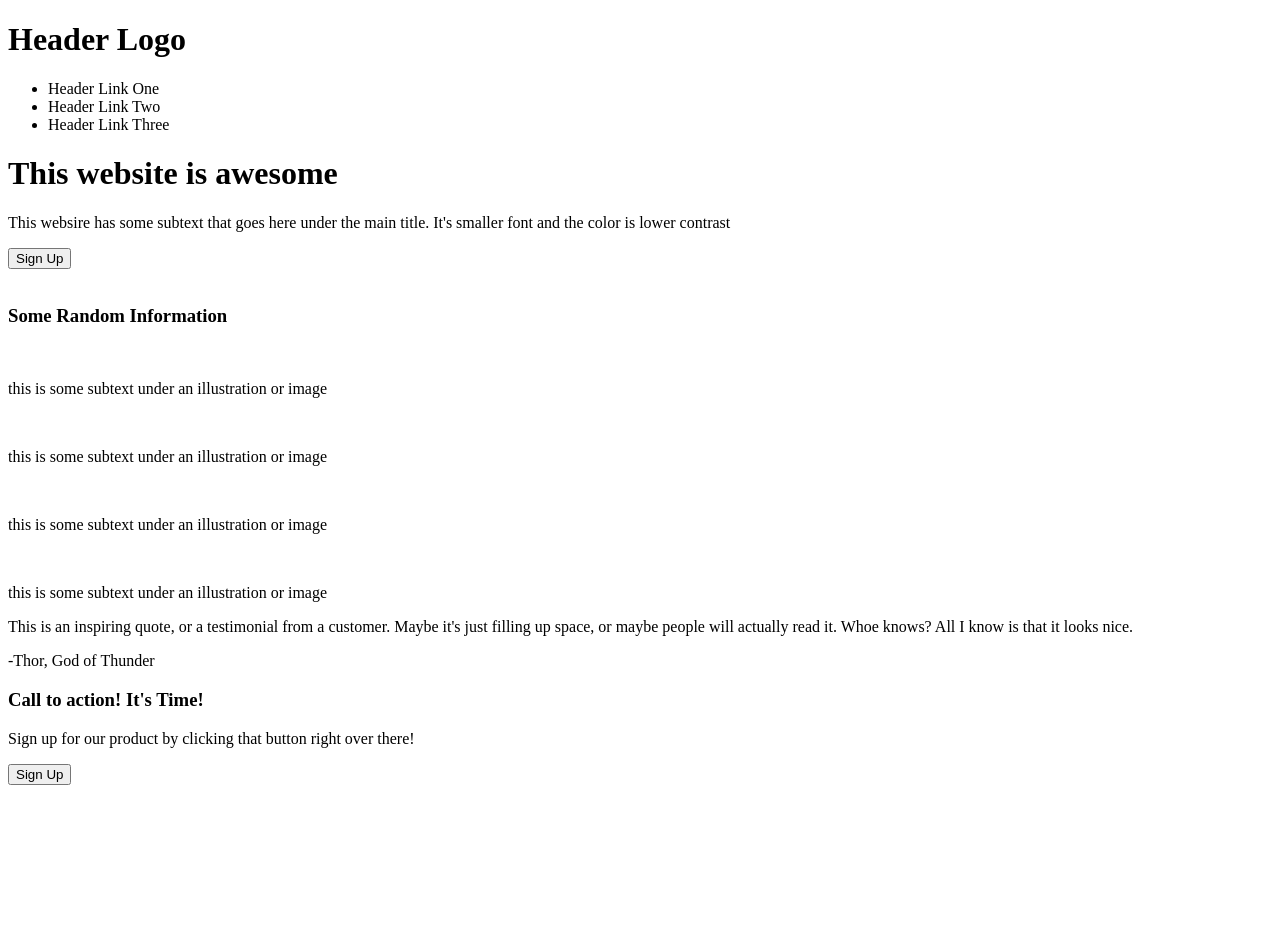
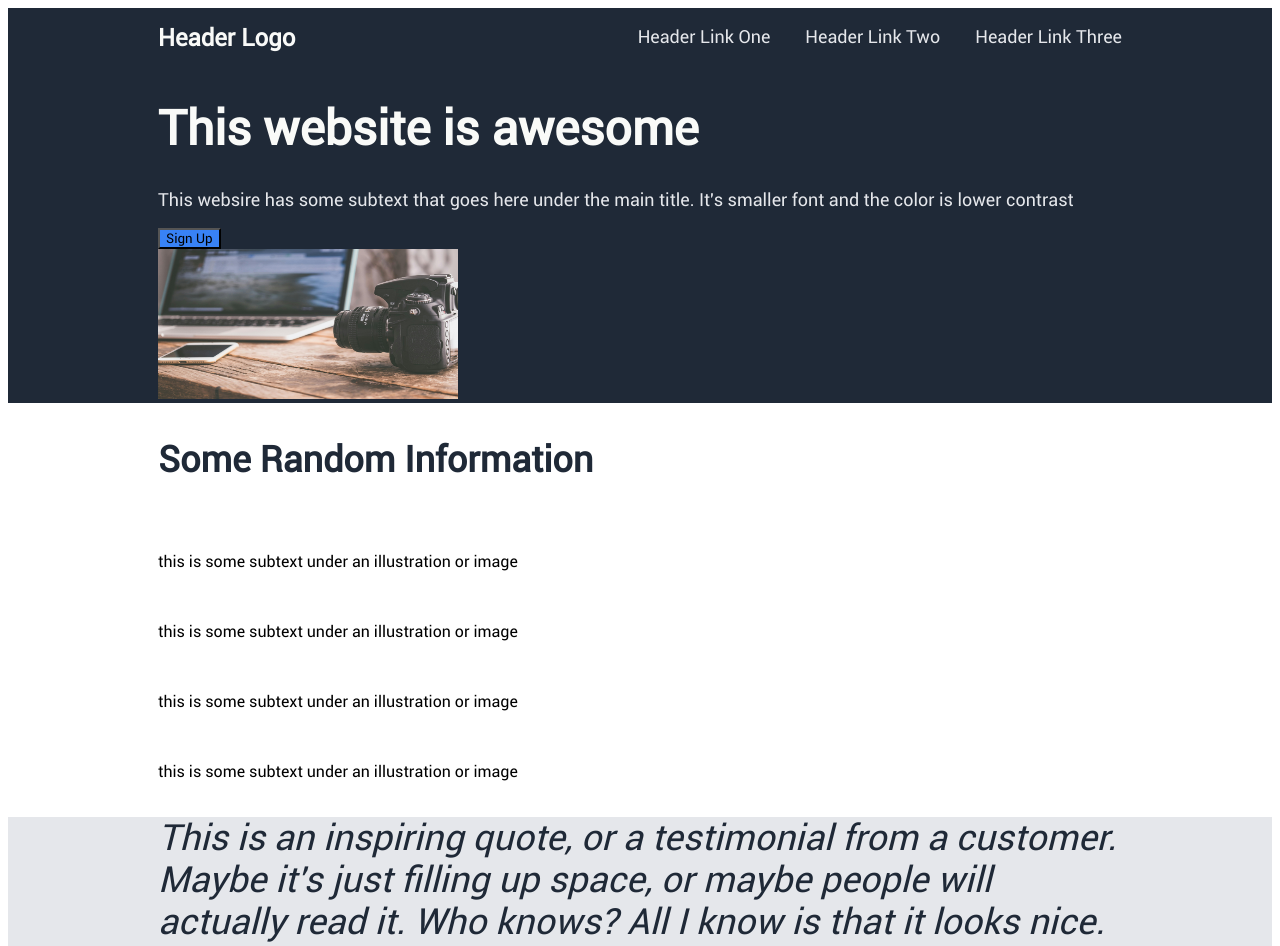
Before and after one commit to xKChan/LandingPageNew, a plain HTML site: page index.html in a window 1280 px wide. Shown: the top 946 px of the page. Before the commit the page ends 800 px from the top, so only its background shows below. Drawn offline with Linux system fonts and the light colour scheme.

Commit message:
Adding css, trying to style first section.

```diff
--- a/index.html
+++ b/index.html
@@ -27,7 +27,7 @@
           </p>
           <button>Sign Up</button>
         </div>
-        <img src="" alt="" />
+        <img src="./images/camera.jpg" alt="Photo of a camera on a table" />
       </div>
     </div>
     <div class="sectionTwo">
@@ -54,8 +54,8 @@
     <div class="sectionThree">
       <p class="quote">
         This is an inspiring quote, or a testimonial from a customer. Maybe it's
-        just filling up space, or maybe people will actually read it. Whoe
-        knows? All I know is that it looks nice.
+        just filling up space, or maybe people will actually read it. Who knows?
+        All I know is that it looks nice.
       </p>
       <div class="author">-Thor, God of Thunder</div>
     </div>
@@ -68,5 +68,6 @@
         <button>Sign Up</button>
       </div>
     </div>
+    <div class="footer">Copyright © The Odin Project 2024</div>
   </body>
 </html>
--- a/style.css
+++ b/style.css
@@ -0,0 +1,88 @@
+@font-face {
+  font-family: Roboto;
+  src: url(font/Roboto-Regular.ttf);
+}
+
+* {
+  font-family: Roboto;
+}
+
+.sectionOne,
+.sectionTwo,
+.sectionThree,
+.sectionFour,
+.footer {
+  padding: 0px 150px;
+}
+
+.sectionOne,
+.footer {
+  background-color: #1f2937;
+}
+
+.text h1 {
+  font-size: 48px;
+  color: #f9faf8;
+  font-weight: 900;
+}
+
+.text p,
+.links {
+  font-size: 18px;
+  color: #e5e7eb;
+}
+
+.header h1 {
+  font-size: 24px;
+  color: #f9faf8;
+}
+
+button,
+.sectionFour {
+  background-color: #3882f6;
+}
+
+.sectionTwo h3 {
+  font-size: 36px;
+  color: #1f2937;
+  font-weight: 900;
+}
+
+.sectionThree {
+  background-color: #e5e7eb;
+}
+
+.quote {
+  font-size: 36px;
+  font-style: italic;
+  color: #1f2937;
+}
+
+.author {
+  color: #1f2937;
+  font-weight: 900;
+}
+
+/*  */
+/* Format */
+/* Section one */
+.links ul {
+  list-style: none;
+}
+
+.header {
+  display: flex;
+  justify-content: space-between;
+}
+
+.links ul {
+  display: flex;
+  gap: 35px;
+}
+
+.hero img {
+  width: 300px;
+  height: 150px;
+}
+
+/* Section two */
```
Also changed, not shown: font/Roboto-Regular.ttf (added), images/camera.jpg (added).
